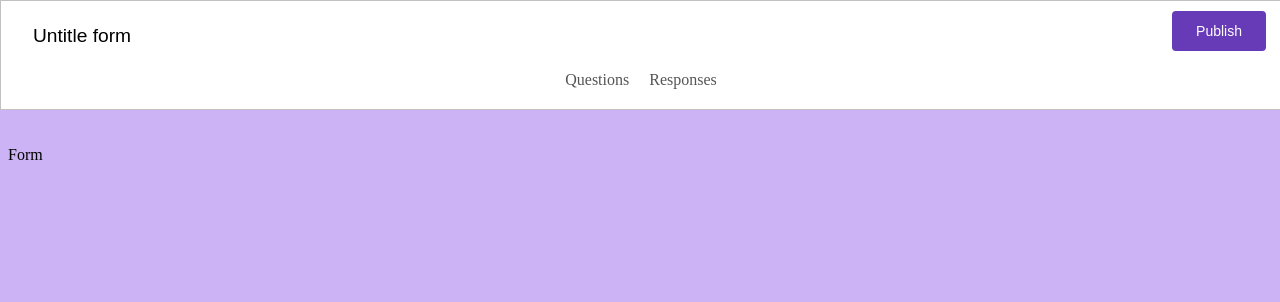
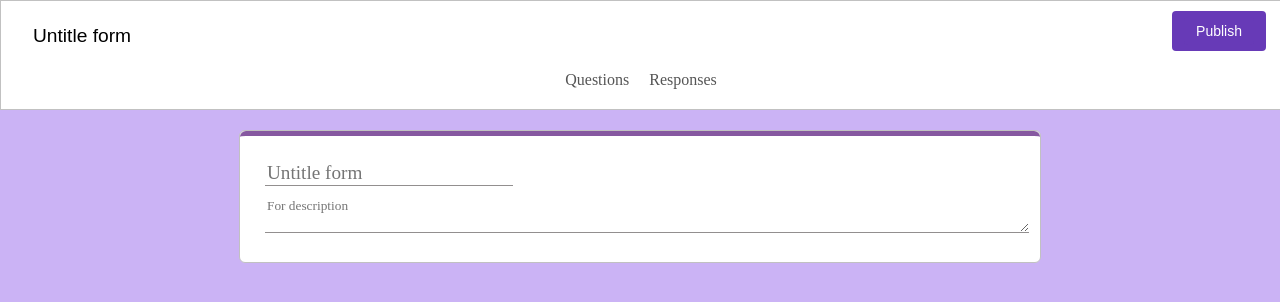
Before and after one commit to mitesh5010/Enquiry-Form, an Angular app: page / in a window 1280 px wide. Shown: the top 302 px of the page. Built offline with nearby package versions, Linux system fonts and the light colour scheme; what @primeng/themes, primeng would draw is missing.

Commit message:
Add form title-description UI

```diff
--- a/src/app/form-title/form-title.component.css
+++ b/src/app/form-title/form-title.component.css
@@ -0,0 +1,23 @@
+.form-title{
+  padding: 20px;
+  border-radius: 6px;
+  border-top: 5px solid #8658a0; /* 2px colored top border (using a shade of purple) */
+}
+.title{
+  font-size: larger;
+
+}
+input[type="text"], textarea{
+  margin: 5px;
+  border: none;
+  outline: none;
+  background-color: transparent;
+  color: inherit;
+  border-bottom: 1px solid lch(59.65% 1.17 19.15);
+  transition: border-bottom-color 0.2s ease;
+  font-family: inherit;
+}
+#description{
+  width: 100%;
+  border-radius: 0;
+}
--- a/src/app/form-title/form-title.component.html
+++ b/src/app/form-title/form-title.component.html
@@ -1 +1,5 @@
-<p>form-title works!</p>
+<section class="form-title">
+  <input type="text" placeholder="Untitle form" class="title">
+  <br>
+  <textarea name="description" id="description" placeholder="For description"></textarea>
+</section>
--- a/src/app/form-title/form-title.component.ts
+++ b/src/app/form-title/form-title.component.ts
@@ -1,8 +1,9 @@
-import { Component } from '@angular/core';
+import { Component, computed, signal } from '@angular/core';
+import { FormsModule } from '@angular/forms';
 
 @Component({
   selector: 'app-form-title',
-  imports: [],
+  imports: [FormsModule],
   templateUrl: './form-title.component.html',
   styleUrl: './form-title.component.css'
 })
--- a/src/app/form/form.component.css
+++ b/src/app/form/form.component.css
@@ -1,6 +1,24 @@
 
-p{
+form{
   position: absolute;
   top: 130px;
+  left: 50%;
+  transform: translateX(-50%);
+  border: 1px solid #c1c1c1;
+  max-width: 800px;
+  width: 100%;
+  background-color: white;
+  border-radius: 6px;
 
 }
+
+input{
+  margin-top: 15px;
+  border: none;
+  outline: none;
+  background-color: transparent;
+  color: inherit;
+  border-bottom: 1px solid transparent;
+  transition: border-bottom-color 0.2s ease;
+  font-size: larger;
+}
--- a/src/app/form/form.component.html
+++ b/src/app/form/form.component.html
@@ -1,2 +1,3 @@
-
-<p>Form</p>
+<form action="">
+  <app-form-title />
+</form>
--- a/src/app/form/form.component.ts
+++ b/src/app/form/form.component.ts
@@ -1,8 +1,9 @@
 import { Component } from '@angular/core';
+import { FormTitleComponent } from "../form-title/form-title.component";
 
 @Component({
   selector: 'app-form',
-  imports: [],
+  imports: [FormTitleComponent],
   templateUrl: './form.component.html',
   styleUrl: './form.component.css'
 })
```
Also changed, not shown: src/app/form/form.service.ts (added, +10 -0 lines).
